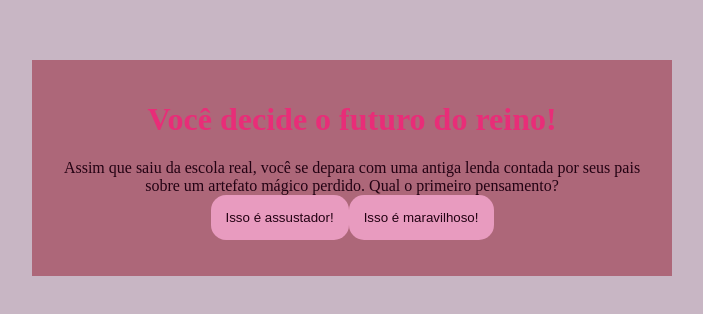
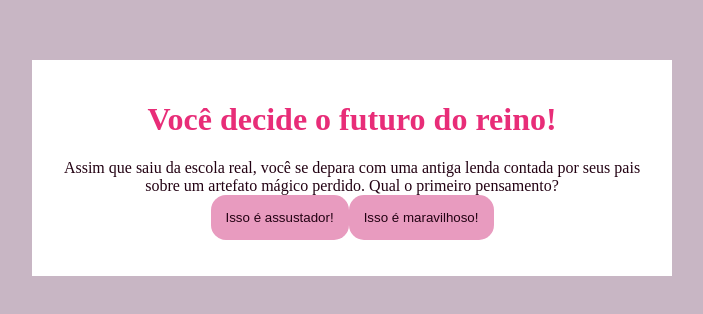
Before and after one commit to 23Marialaurafelix/miss-oIA, a plain HTML site: page index.html in a window 1280 px wide. Shown: the part 240-554 px from the top of the page, without its empty margins (288-991 px from the left). Drawn offline with Linux system fonts and the light colour scheme.

Commit message:
att_final

```diff
--- a/style.css
+++ b/style.css
@@ -1,6 +1,6 @@
 :root{
     --cor-fundo: #c8b6c4 ;
-    --cor-principal: #ad6779 ;
+    --cor-principal: #ffffff ;
     --cor-secundaria: #e89bbf;
     --cor-destaque: #e82d78;
     --cor-texto: #230213;
```
